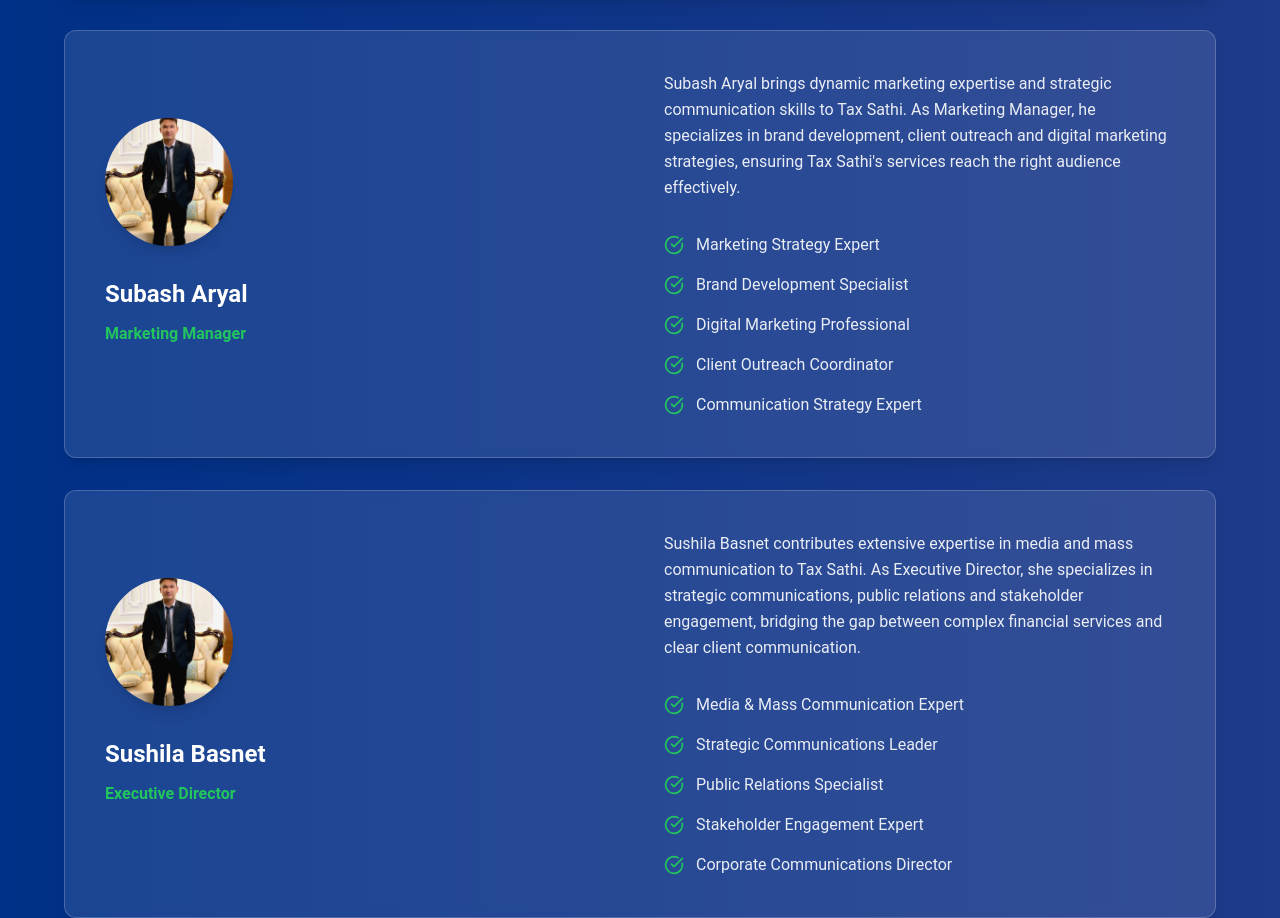
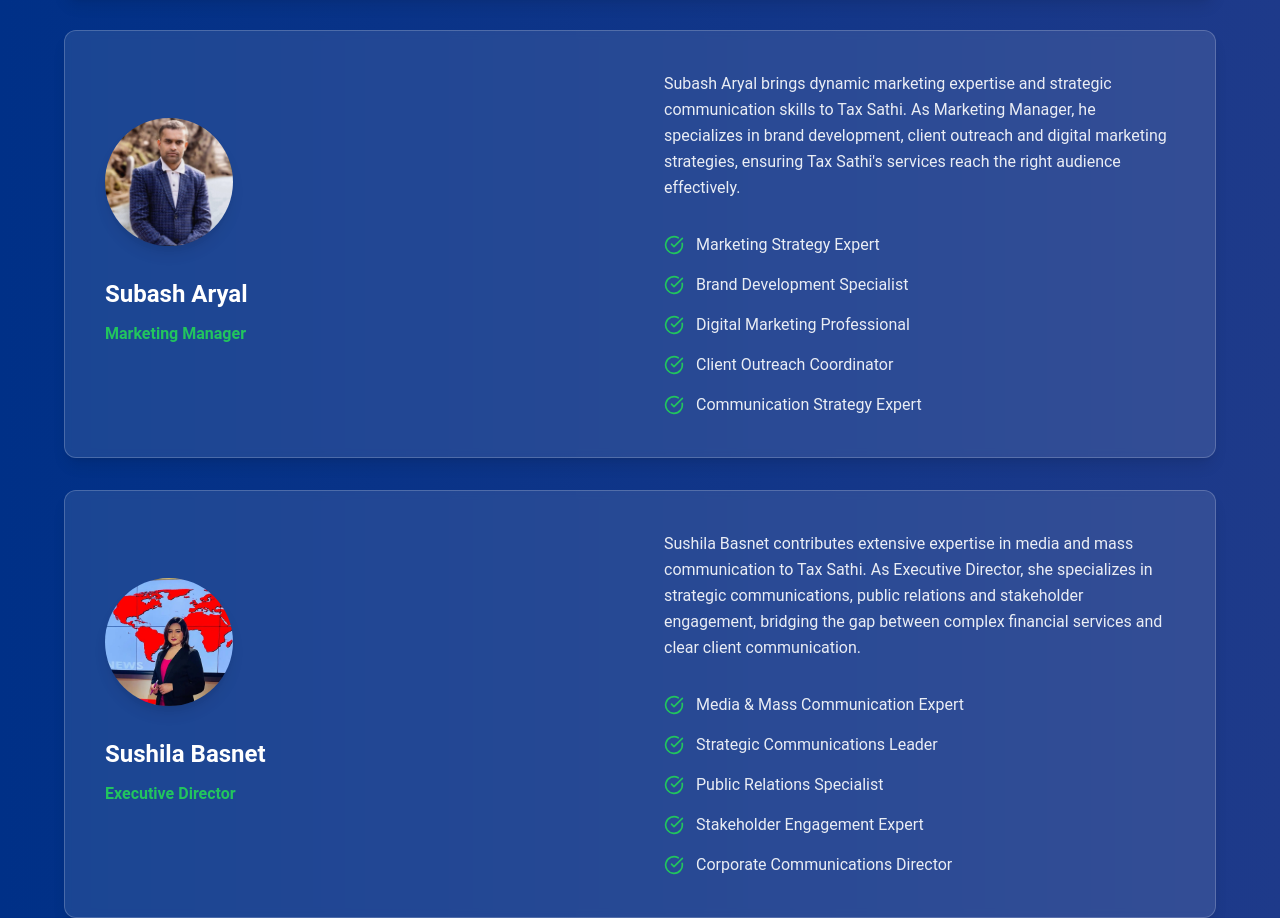
Before and after one commit to Xubikmhy/sathi-web-blueprint, a React (Vite) app: page /about in a window 1280 px wide. Shown: the part 3037-3955 px from the top of the page. Built offline with nearby package versions, Linux system fonts and the light colour scheme.

Commit message:
Update team member photos
Updated the photos for Sushila Basnet and Subash Aryal in the About page.

```diff
--- a/src/pages/About.tsx
+++ b/src/pages/About.tsx
@@ -95,7 +95,7 @@ const About = () => {
       position: "Marketing Manager",
       initials: "SA",
       description: "Subash Aryal brings dynamic marketing expertise and strategic communication skills to Tax Sathi. As Marketing Manager, he specializes in brand development, client outreach and digital marketing strategies, ensuring Tax Sathi's services reach the right audience effectively.",
-      image: "/lovable-uploads/93e6419a-89d3-42bf-b5f9-4311c8c3ce1c.png",
+      image: "/lovable-uploads/b26992ca-26c9-49f5-a619-f590c516eb6c.png",
       achievements: [
         "Marketing Strategy Expert",
         "Brand Development Specialist",
@@ -109,7 +109,7 @@ const About = () => {
       position: "Executive Director",
       initials: "SB",
       description: "Sushila Basnet contributes extensive expertise in media and mass communication to Tax Sathi. As Executive Director, she specializes in strategic communications, public relations and stakeholder engagement, bridging the gap between complex financial services and clear client communication.",
-      image: "/lovable-uploads/93e6419a-89d3-42bf-b5f9-4311c8c3ce1c.png",
+      image: "/lovable-uploads/048f6626-c735-418b-bfa6-e919e63274ad.png",
       achievements: [
         "Media & Mass Communication Expert",
         "Strategic Communications Leader",
```
Also changed, not shown: public/lovable-uploads/048f6626-c735-418b-bfa6-e919e63274ad.png (added), public/lovable-uploads/b26992ca-26c9-49f5-a619-f590c516eb6c.png (added).
